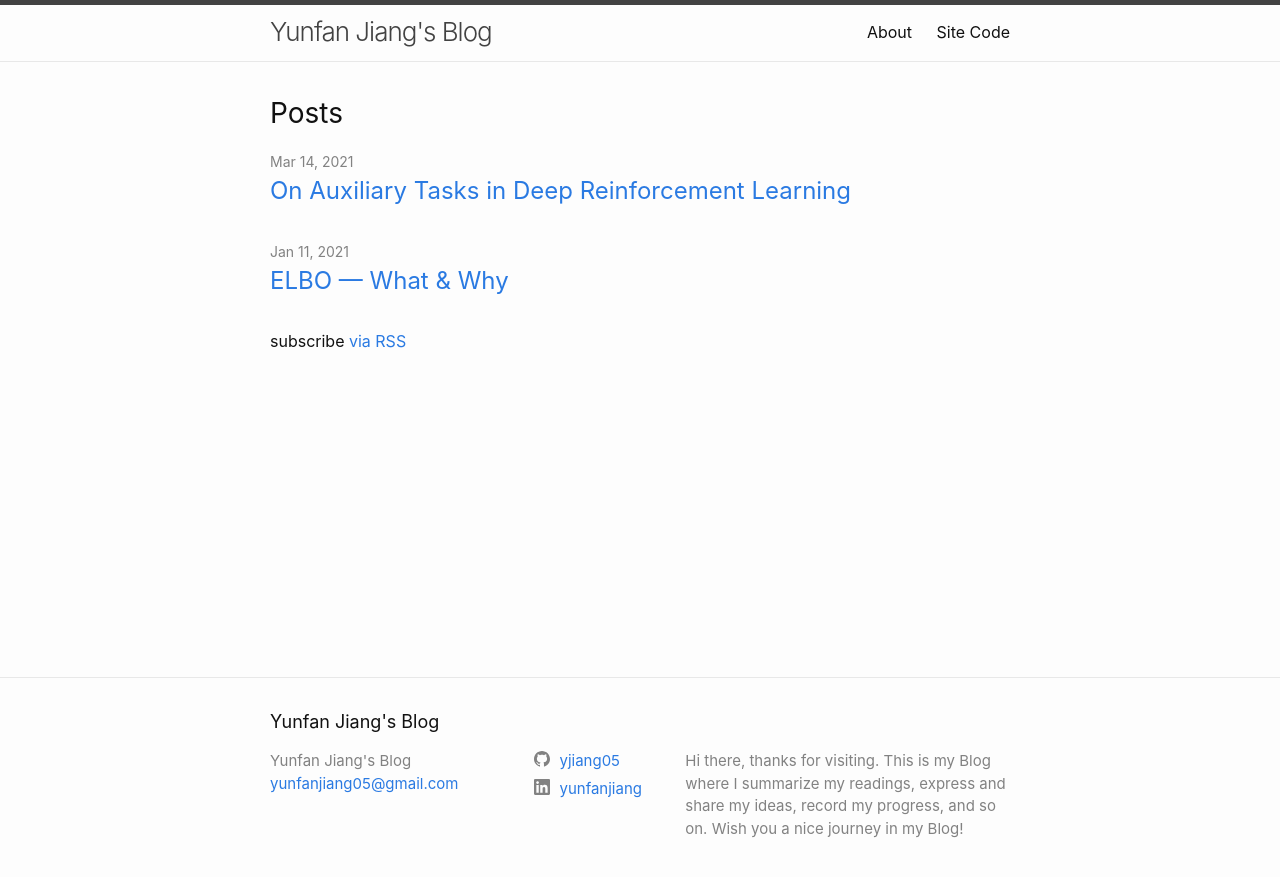
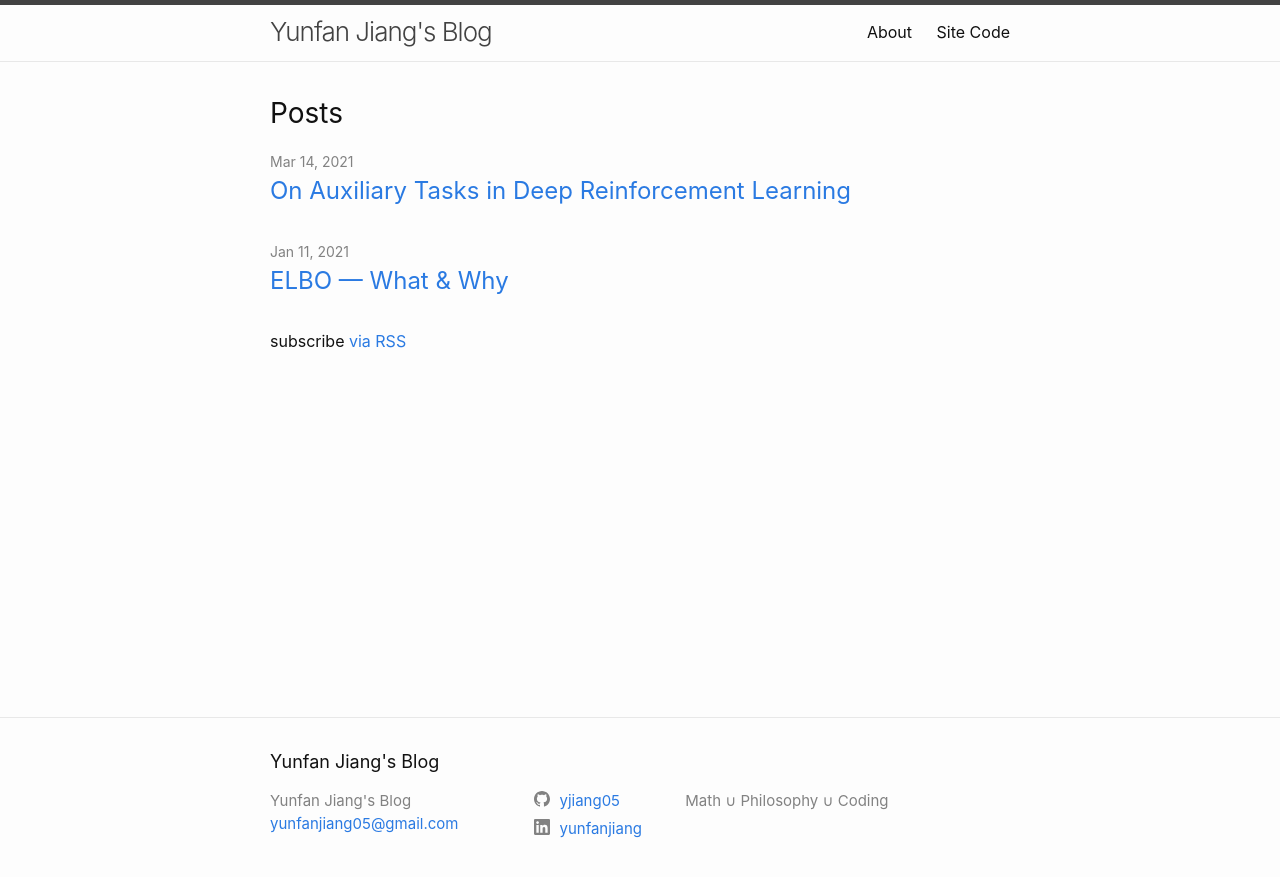
Before and after one commit to yunfanjiang/blog, a Jekyll site: the page built from index.markdown, in a window 1280 px wide. Shown: the top 877 px of the page. Built offline with Jekyll 4.4.1, drawn with Linux system fonts in a browser that asks for light colours.

Commit message:
update desc

```diff
--- a/_config.yml
+++ b/_config.yml
@@ -21,7 +21,7 @@
 title: Yunfan Jiang's Blog
 email: yunfanjiang05@gmail.com
 description: >- # this means to ignore newlines until "baseurl:"
-  Hi there, thanks for visiting. This is my Blog where I summarize my readings, express and share my ideas, record my progress, and so on. Wish you a nice journey in my Blog!
+  Math ∪ Philosophy ∪ Coding
 baseurl: "" # the subpath of your site, e.g. /blog
 url: "https://yjiang05.github.io/"
 # twitter_username: jekyllrb
```
